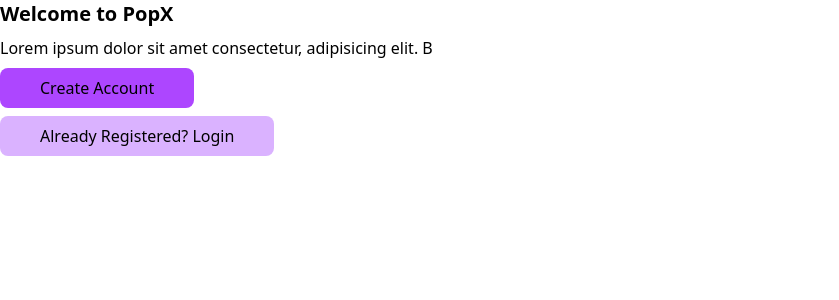
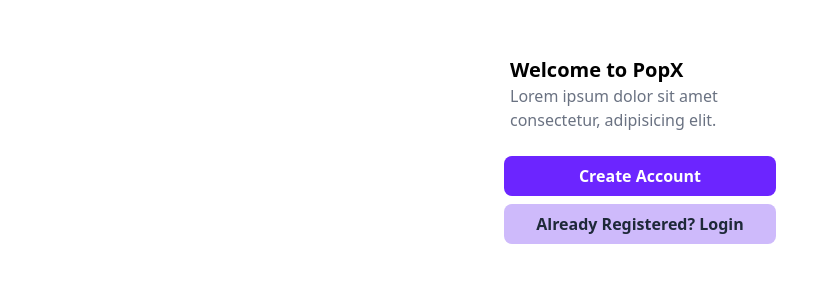
Before and after one commit to techieshruti/popx_dashboard, a React (Vite) app: page / in a window 1280 px wide. Shown: the top 300 px of the page, without its empty margins (0-839 px from the left). Built offline with nearby package versions, Linux system fonts and the light colour scheme.

Commit message:
styling home componentr

```diff
--- a/src/components/Home.jsx
+++ b/src/components/Home.jsx
@@ -2,15 +2,20 @@
 
 const Home = () => {
   return (
-    <div className='flex flex-col gap-2 items-start justify-center'>
-        <h1 className='font-bold text-xl'>Welcome to PopX</h1>
-        <p>Lorem ipsum dolor sit amet consectetur, adipisicing elit. B</p>
-        <button
-        className='bg-purple-500 rounded-lg px-10 py-2'
+    <div className='flex flex-col justify-end items-center h-full px-6 py-14'>
+        <div className=' w-65'>
+            <h1 className='font-bold text-xl'>Welcome to PopX</h1>
+        <p className='pb-6 text-gray-500'>Lorem ipsum dolor sit amet consectetur, adipisicing elit.</p>
+        </div>
+
+        <div className='flex flex-col gap-2'>
+            <button
+        className='bg-[#6C25FF] text-white font-bold rounded-lg px-8 py-2'
         >Create Account</button>
         <button
-        className='bg-purple-300 rounded-lg px-10 py-2'
+        className='bg-[#CEBAFB] font-bold rounded-lg px-8 py-2 text-gray-800'
         >Already Registered? Login</button>
+        </div>
     </div>
   )
 }
```
